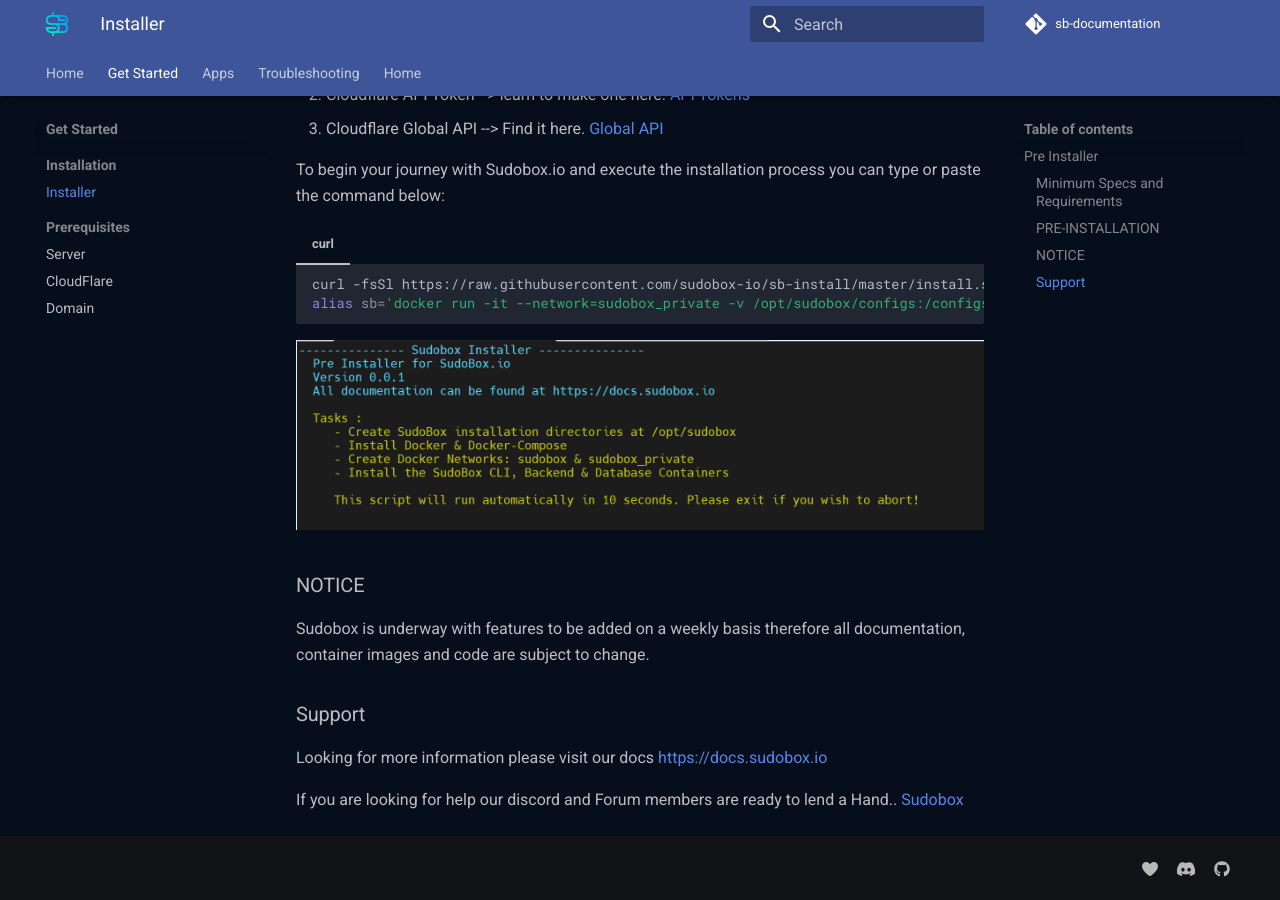
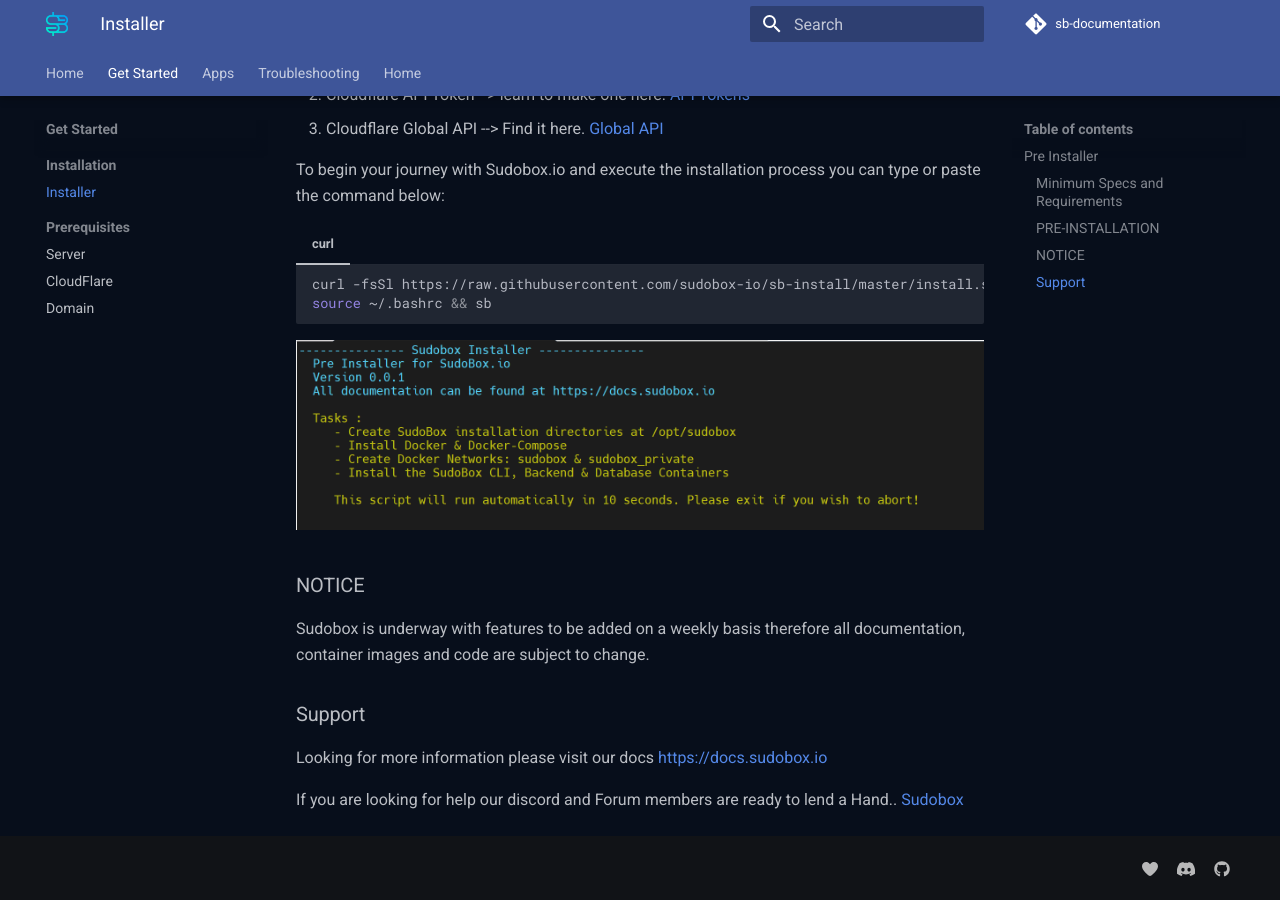
Before and after one commit to sudobox-io/sb-documentation, an MkDocs documentation site: the page built from docs/get-started/installation/installer.md, in a window 1280 px wide and 900 px high, scrolled down 623 px. Built offline with MkDocs 1.6.1 and Material for MkDocs 9.7.7, drawn with Linux system fonts in a browser that asks for light colours; comment, search, counter and statistics services are not loaded; the version menu is left out.

Commit message:
Update installer.md
update auto run alias

````diff
--- a/docs/get-started/installation/installer.md
+++ b/docs/get-started/installation/installer.md
@@ -29,7 +29,7 @@
 === "curl"
     ```bash
     curl -fsSl https://raw.githubusercontent.com/sudobox-io/sb-install/master/install.sh | sudo bash &&
-    alias sb='docker run -it --network=sudobox_private -v /opt/sudobox/configs:/configs --rm --name sb-cli ghcr.io/sudobox-io/sb-cli && clear' && sb
+    source ~/.bashrc && sb
     ```
 
 ![SudoBox Preinstaller!](./sb-installer.png "SB-preinstaller")
````
